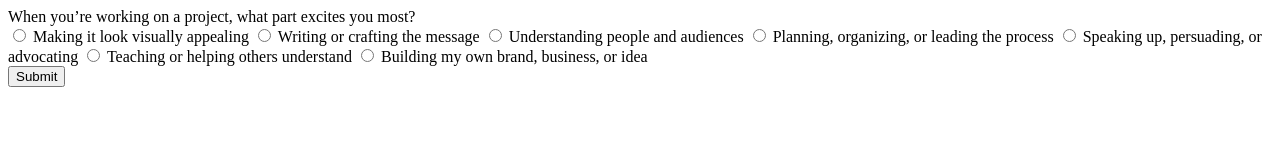
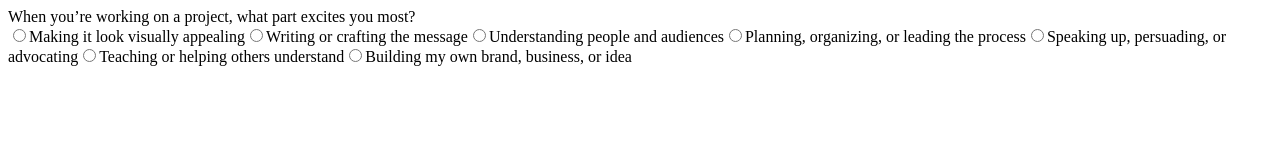
Before and after one commit to Momkage-Lexy/ANRC-Quiz, a plain HTML site: page index.html in a window 1280 px wide. Drawn offline with Linux system fonts and the light colour scheme.

Commit message:
Removed submit button

```diff
--- a/index.html
+++ b/index.html
@@ -21,7 +21,6 @@
                     <div class="question-label" id="questionLabel"></div>
                     <div id="radioContainer" class="radio-group"></div>
                     <button type="button" id="backButton" class="button hidden">Back</button>
-                    <button class="button" id="submitButton" type="submit">Submit</button>
                 </form>
             </div>
         </div>
@@ -396,18 +395,21 @@
             question.options.forEach((option, index) => {
                 const id = `option-${index}`;
 
-                radioContainer.innerHTML += `
-                    <label for="${id}">
-                        <input
-                            type="radio"
-                            name="answer"
-                            id="${id}"
-                            value="${option.key}"
-                            required
-                        >
-                        ${option.label}
-                    </label>
-                `;
+                const label = document.createElement("label");
+                label.setAttribute("for", id);
+                label.textContent = option.label;
+
+                const input = document.createElement("input");
+                input.type = "radio";
+                input.name = "answer";
+                input.id = id;
+                input.value = option.key;
+
+                input.addEventListener("change", () => handleAnswer(option.key));
+
+                label.prepend(input);
+                radioContainer.appendChild(label)
+
             });
         }
 
@@ -433,22 +435,13 @@
 
 
         // Question Flow
-        document.getElementById("questionForm").addEventListener("submit", (e) => {
-            e.preventDefault();
-
-            // Validate input
-            const selected = document.querySelector('input[name="answer"]:checked');
-            if(!selected) return;
-
+        function handleAnswer(answer){
             // Save current state
             historyStack.push({
                 currentPath,
                 currentIndex,
                 selectedPath
             });
-
-            // Get Path from Q1 response
-            const answer = selected.value;
 
             // Branching
             if(!currentPath) {
@@ -479,12 +472,11 @@
 
                 document.getElementById("questionLabel").classList.add("hidden");
                 document.getElementById("radioContainer").classList.add("hidden");
-                document.getElementById("submitButton").classList.add("hidden");
                 document.getElementById("backButton").classList.add("hidden");
 
                 renderCareerResults(selectedPath);
             }
-        });
+        }
 
 
         // Reset
@@ -504,7 +496,6 @@
             // Display Quiz from the beginning
             document.getElementById("questionLabel").classList.remove("hidden");
             document.getElementById("radioContainer").classList.remove("hidden");
-            document.getElementById("submitButton").classList.remove("hidden");
         })
 
 
```
